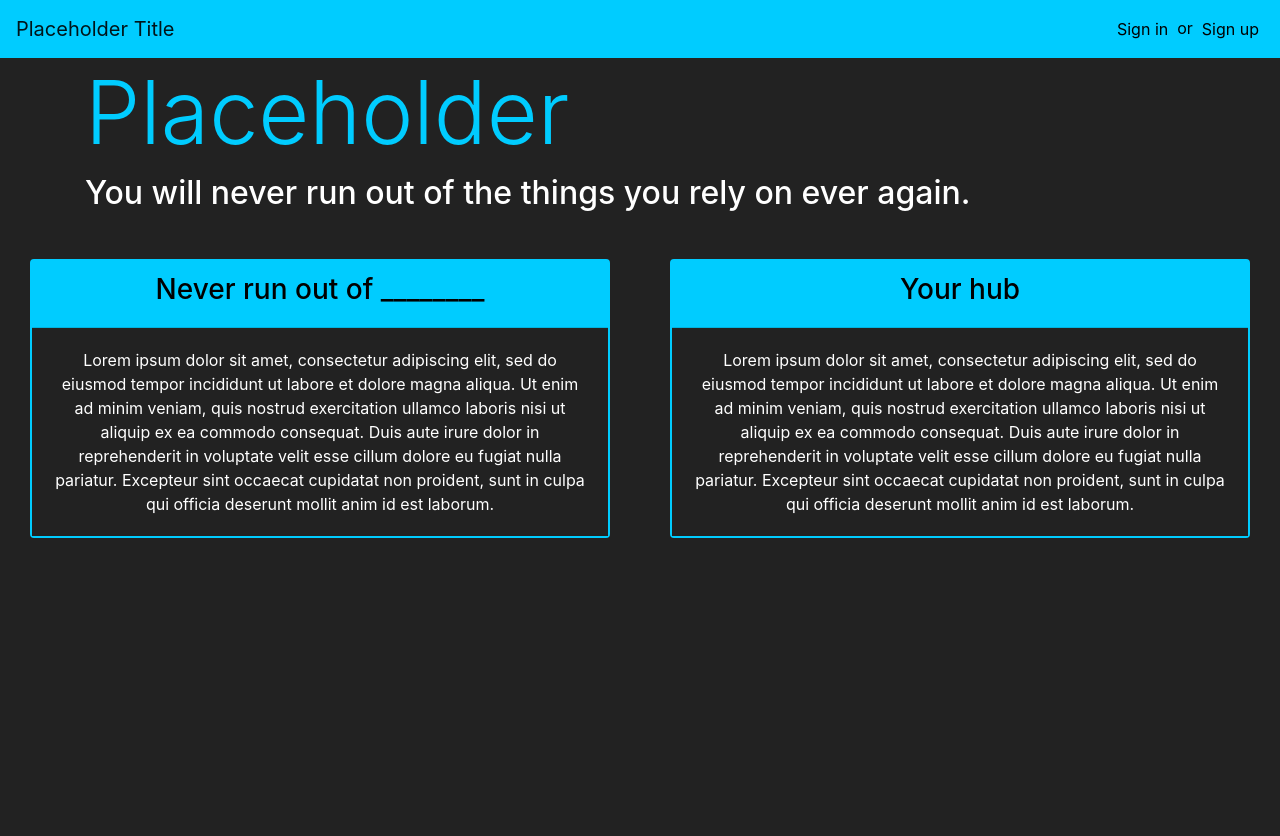
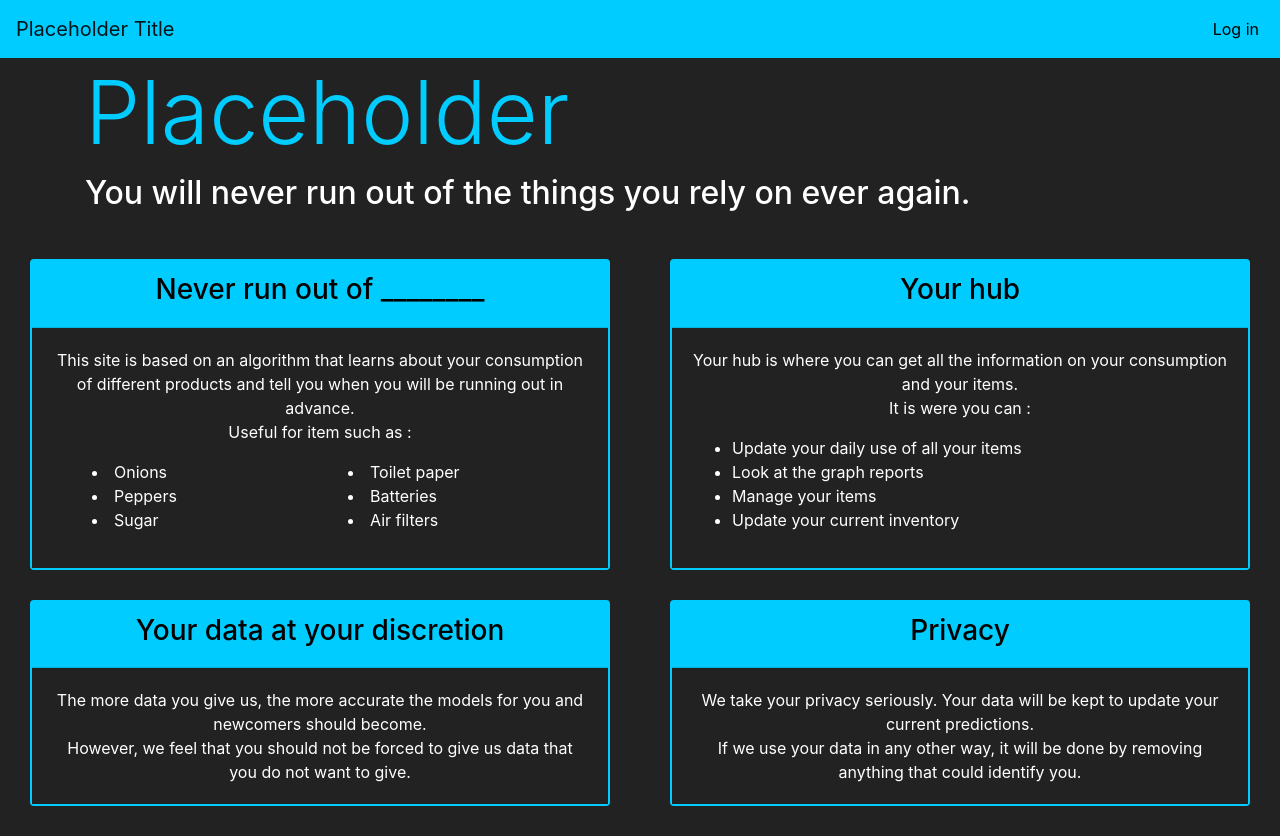
Before and after one commit to wlarok24/csi3540_mtp_RwebApp, a PHP site: page / in a window 1280 px wide. Before the commit the page ends 538 px from the top, so only its background shows below. Run offline with PHP 8.4, Linux system fonts and the light colour scheme.

Commit message:
Changed home page cards' text and style. Changed location of signup link to Log in modal

```diff
--- a/inst/www/css/index.css
+++ b/inst/www/css/index.css
@@ -17,6 +17,17 @@
 	margin-right : 17px;
 }
 
+/* Two columns ul */
+.two_col{
+    -webkit-column-count: 2;
+    -moz-column-count: 2;
+    column-count: 2;
+	list-style-position: inside; /*Puts the bullet points inside the li*/
+}
+ul {
+	/* So that all the bullet points are aligned */
+	text-align: left;
+}
 /* Modal */
 .close
 {
--- a/inst/www/css/theme.css
+++ b/inst/www/css/theme.css
@@ -6,6 +6,9 @@
 /* Theme */
 body {
 	padding-bottom : 15px;
+}
+.centerText{
+	text-align : center;
 }
 .whiteText {
 	color : rgb(255, 255, 255) !important;
--- a/inst/www/hub.html
+++ b/inst/www/hub.html
@@ -120,6 +120,7 @@
 				</table>
 				<div class="btn-group">
 					<button type="button" class="btn btn-theme" name='add_item' id='add_item' data-toggle="modal" data-target="#item-modal">Add</button>
+					<button type="button" class="btn btn-theme" name='change_item_inventory' id='change_item_inventory'>Change inventory</button>
 					<button type="button" class="btn btn-theme" name='remove_item' id='remove_item'>Remove</button>
 					<button type="button" class="btn btn-theme" name='submit_use' id='submit_use'>Submit use</button>
 				</div>
--- a/inst/www/index.html
+++ b/inst/www/index.html
@@ -31,16 +31,10 @@
 				<a class="nav-link btn btn-theme blackText" href="settings.html">My Settings</a>
 			</li>
 			<li class="nav-item signed-in">
-				<a class="nav-link btn btn-theme blackText" type="button" id="signout">Sign out</a>
+				<a class="nav-link btn btn-theme blackText" type="button" id="signout">Log out</a>
 			</li>
 			<li class="nav-item signed-out">
-				<a class="nav-link btn btn-theme blackText" href="#" data-toggle="modal" data-target="#login-modal">Sign in</a>
-			</li>
-			<li class="nav-item signed-out">
-				<a class="nav-link disabled blackText" href="#" id="nav_or">or</a>
-			</li>
-			<li class="nav-item signed-out">
-				<a class="nav-link btn btn-theme blackText" href="signup.html">Sign up</a>
+				<a class="nav-link btn btn-theme blackText" href="#" data-toggle="modal" data-target="#login-modal">Log in</a>
 			</li>
 		</ul>
 	</div>
@@ -51,12 +45,13 @@
     <div class="modal-content bg-dark whiteText">
       <form>
 		  <div class="modal-header">
-			<h5 class="modal-title">Sign in</h5>
+			<h5 class="modal-title">Log in</h5>
 			<button type="button" class="close" data-dismiss="modal" aria-label="Close">
 			  <span aria-hidden="true">&times;</span>
 			</button>
 		  </div>
-		  <div class="modal-body" id="login-form">
+		  <div class="modal-body">
+			<form id="login-form">
 			  <div class="form-group whiteText">
 				<label for="email">Email address</label>
 				<input type="email" class="form-control bg-dark" id="email" placeholder="Enter email" id="login-email" name="login-email" required>
@@ -70,6 +65,10 @@
 				<label class="form-check-label" for="rememberme">
 					Remember me
 				</label>
+			  </div>
+			</form>
+			<div class="centerText">
+				New user? <a href="signup.html" class="themeText">Sign up here.</a>
 			</div>
 		  </div>
 		  <div class="modal-footer">
@@ -97,7 +96,15 @@
 			</div>
 			<div class="card-body bg-dark whiteText">
 				<p class="card-text">
-					Lorem ipsum dolor sit amet, consectetur adipiscing elit, sed do eiusmod tempor incididunt ut labore et dolore magna aliqua. Ut enim ad minim veniam, quis nostrud exercitation ullamco laboris nisi ut aliquip ex ea commodo consequat. Duis aute irure dolor in reprehenderit in voluptate velit esse cillum dolore eu fugiat nulla pariatur. Excepteur sint occaecat cupidatat non proident, sunt in culpa qui officia deserunt mollit anim id est laborum.
+					This site is based on an algorithm that learns about your consumption of different products and tell you when you will be running out in advance.
+					<br>Useful for item such as :<ul class="two_col">
+						<li>Onions</li>
+						<li>Peppers</li>
+						<li>Sugar</li>
+						<li>Toilet paper</li>
+						<li>Batteries</li>
+						<li>Air filters</li>
+					</ul>
 				</p>
 			</div>
 		</div>
@@ -109,7 +116,39 @@
 			</div>
 			<div class="card-body bg-dark whiteText">
 				<p class="card-text">
-					Lorem ipsum dolor sit amet, consectetur adipiscing elit, sed do eiusmod tempor incididunt ut labore et dolore magna aliqua. Ut enim ad minim veniam, quis nostrud exercitation ullamco laboris nisi ut aliquip ex ea commodo consequat. Duis aute irure dolor in reprehenderit in voluptate velit esse cillum dolore eu fugiat nulla pariatur. Excepteur sint occaecat cupidatat non proident, sunt in culpa qui officia deserunt mollit anim id est laborum.
+					Your hub is where you can get all the information on your consumption and your items.<br>
+					It is were you can :<ul>
+						<li>Update your daily use of all your items</li>
+						<li>Look at the graph reports</li>
+						<li>Manage your items</li>
+						<li>Update your current inventory</li>
+					</ul>
+				</p>
+			</div>
+		</div>
+	</div>
+	<div class="col-xs-12 col-md-6">
+		<div class="card text-center" id="cards-hub">
+			<div class="card-header bg-theme">
+				<h3 class="blackText">Your data at your discretion</h3>
+			</div>
+			<div class="card-body bg-dark whiteText">
+				<p class="card-text">
+					The more data you give us, the more accurate the models for you and newcomers should become.<br>
+					However, we feel that you should not be forced to give us data that you do not want to give.
+				</p>
+			</div>
+		</div>
+	</div>
+	<div class="col-xs-12 col-md-6">
+		<div class="card text-center" id="cards-hub">
+			<div class="card-header bg-theme">
+				<h3 class="blackText">Privacy</h3>
+			</div>
+			<div class="card-body bg-dark whiteText">
+				<p class="card-text">
+					We take your privacy seriously. Your data will be kept to update your current predictions.<br>
+					If we use your data in any other way, it will be done by removing anything that could identify you.
 				</p>
 			</div>
 		</div>
--- a/inst/www/settings.html
+++ b/inst/www/settings.html
@@ -15,7 +15,7 @@
 	  <script type="text/javascript" src="js/session.js"></script>
 	  <script type="text/javascript" src="js/settings.js"></script>
 </head>
-<body class="bg-dark whiteText">
+<body class="bg-dark themeText">
 <!-- Navigation bar -->
 <nav class="navbar navbar-expand-md bg-theme navbar-light fixed-top">
 	<a class="navbar-brand" href="index.html">Placeholder Title</a>
```
Also changed, not shown: inst/www/js/settings.js (+8 -2 lines), inst/www/js/signup.js (+7 -0 lines).
